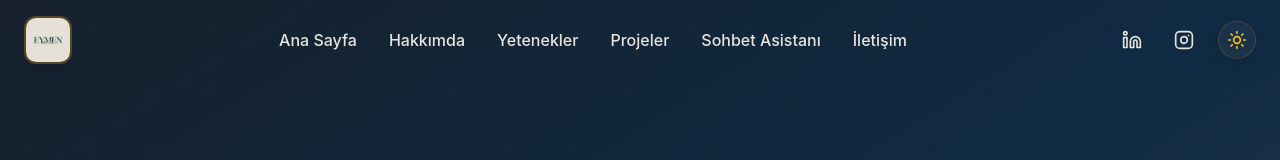
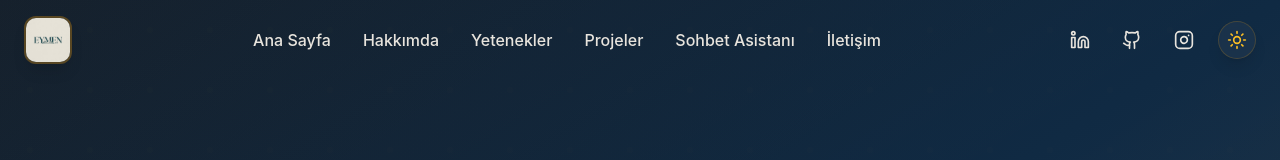
Before and after one commit to Forandoms/Portfolio-frndms, a React (Vite) app: page / in a window 1280 px wide. Shown: the top 160 px of the page. Built offline with nearby package versions, Linux system fonts and the light colour scheme; no server answers.

Commit message:
github link added

```diff
--- a/src/components/Footer.tsx
+++ b/src/components/Footer.tsx
@@ -1,5 +1,5 @@
 import React from 'react';
-import { Heart, Linkedin, Instagram } from 'lucide-react';
+import { Heart, Linkedin, Instagram, Github } from 'lucide-react';
 import { personalInfo } from '../data/portfolio';
 
 const Footer: React.FC = () => {
@@ -17,6 +17,14 @@ const Footer: React.FC = () => {
               className="text-gray-600 dark:text-slate-400 hover:text-yellow-600 dark:hover:text-yellow-400 transition-colors duration-200"
             >
               <Linkedin size={24} />
+            </a>
+            <a
+              href={personalInfo.github}
+              target="_blank"
+              rel="noopener noreferrer"
+              className="text-gray-600 dark:text-slate-400 hover:text-yellow-600 dark:hover:text-yellow-400 transition-colors duration-200"
+            >
+              <Github size={24} />
             </a>
             <a
               href={personalInfo.instagram}
--- a/src/components/Header.tsx
+++ b/src/components/Header.tsx
@@ -1,5 +1,5 @@
 import React, { useState, useEffect } from 'react';
-import { Menu, X, Linkedin, Instagram } from 'lucide-react';
+import { Menu, X, Linkedin, Instagram, Github } from 'lucide-react';
 import { personalInfo } from '../data/portfolio';
 import ThemeToggle from './ThemeToggle';
 
@@ -82,6 +82,10 @@ const Header: React.FC = () => {
                className="text-gray-700 dark:text-premium-200 hover:text-gold-600 dark:hover:text-gold-400 transition-all duration-300 p-2 rounded-full hover:bg-gold-600/10 dark:hover:bg-gold-400/10">
               <Linkedin size={20} />
             </a>
+            <a href={personalInfo.github} target="_blank" rel="noopener noreferrer"
+               className="text-gray-700 dark:text-premium-200 hover:text-gold-600 dark:hover:text-gold-400 transition-all duration-300 p-2 rounded-full hover:bg-gold-600/10 dark:hover:bg-gold-400/10">
+              <Github size={20} />
+            </a>
             <a href={personalInfo.instagram} target="_blank" rel="noopener noreferrer"
                className="text-gray-700 dark:text-premium-200 hover:text-gold-600 dark:hover:text-gold-400 transition-all duration-300 p-2 rounded-full hover:bg-gold-600/10 dark:hover:bg-gold-400/10">
               <Instagram size={20} />
--- a/src/data/portfolio.ts
+++ b/src/data/portfolio.ts
@@ -16,7 +16,8 @@ export const personalInfo: PersonalInfo = {
   location: "Adana, Çukurova",
   bio: "Elektrik-Elektronik Mühendisliği 3. sınıf öğrencisi, modern web teknolojilerinde deneyime sahip tutkulu bir full-stack geliştiriciyim. Yenilikçi çözümler üretmeyi ve yeni teknolojiler öğrenmeyi seviyorum.",
   linkedin: "https://www.linkedin.com/in/eymen-ali-%C5%9Fahin/",
-  instagram: "https://www.instagram.com/_eymns_/"
+  instagram: "https://www.instagram.com/_eymns_/",
+  github: "https://github.com/Forandoms"
 };
 
 export const skills: Skill[] = [
--- a/src/types/index.ts
+++ b/src/types/index.ts
@@ -24,4 +24,5 @@ export interface PersonalInfo {
   bio: string;
   linkedin?: string;
   instagram?: string;
+  github?: string;
 }
```
